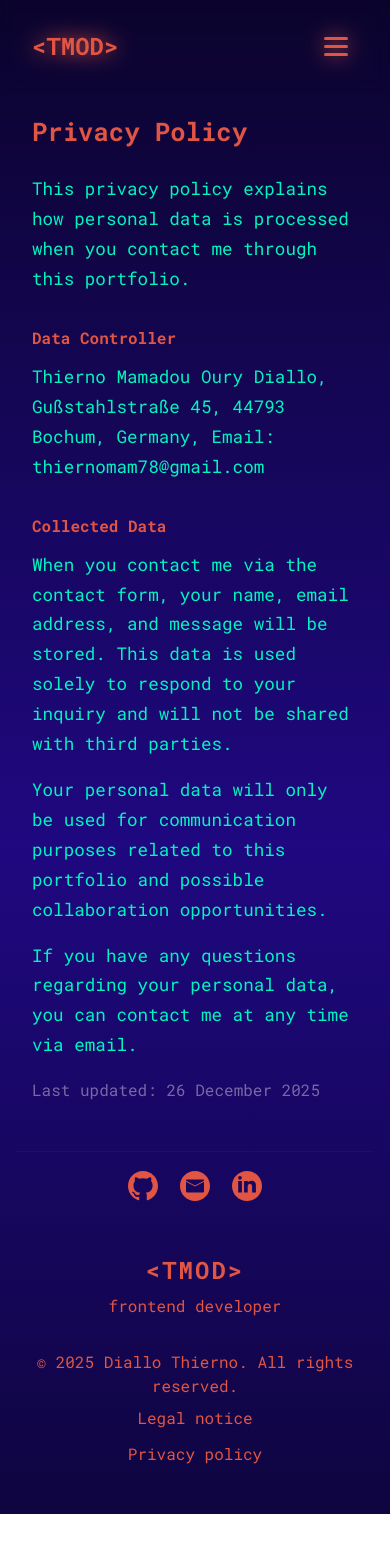
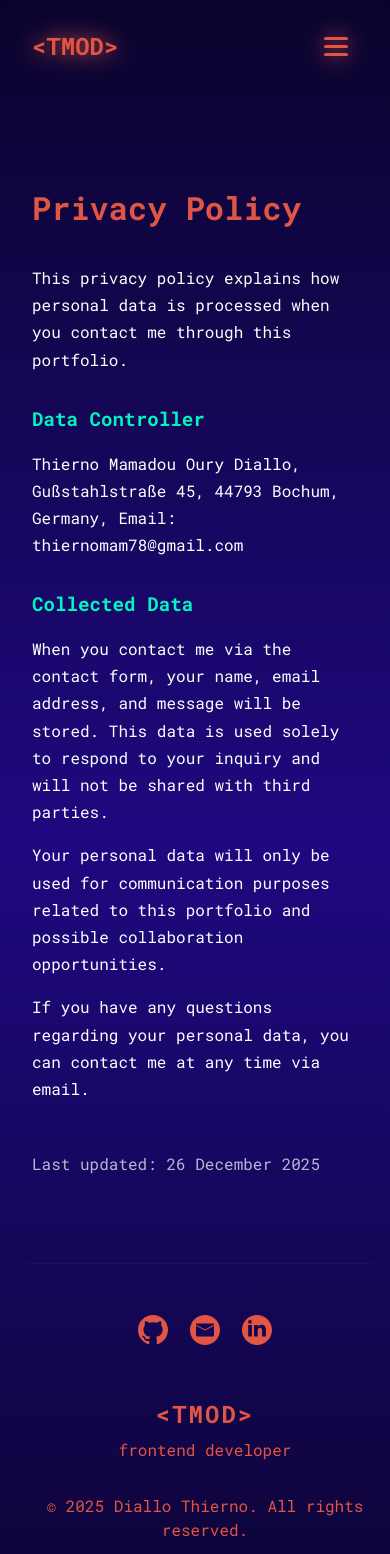
Before and after one commit to tchocpet/Portfolio, an Angular app: page /privacy in a window 390 px wide. Shown: the top 1554 px of the page. Before the commit the page ends 1514 px from the top, so only its background shows below. Built offline with nearby package versions, Linux system fonts and the light colour scheme.

Commit message:
MEESAGE FIX

```diff
--- a/src/app/components/contact/contact.component.html
+++ b/src/app/components/contact/contact.component.html
@@ -145,15 +145,17 @@
           <div class="server-message">
             <span
               class="server-message__text server-message__text--error"
-              *ngIf="contactForm.get('privacy')?.invalid && contactForm.get('privacy')?.touched"
+              *ngIf="
+                contactForm.get('name')?.valid &&
+                contactForm.get('email')?.valid &&
+                contactForm.get('message')?.valid &&
+                contactForm.get('privacy')?.invalid
+              "
             >
               {{ 'contact.privacyRequired' | translate }}
             </span>
 
-            <span
-              class="server-message__text server-message__text--success"
-              *ngIf="serverMessage && contactForm.get('privacy')?.valid"
-            >
+            <span class="server-message__text server-message__text--success" *ngIf="serverMessage">
               {{ serverMessage }}
             </span>
           </div>
--- a/src/app/components/contact/contact.component.ts
+++ b/src/app/components/contact/contact.component.ts
@@ -1,4 +1,4 @@
-import { Component, OnInit } from '@angular/core';
+import { Component, OnInit, ChangeDetectorRef, NgZone } from '@angular/core';
 import { CommonModule } from '@angular/common';
 import {
   FormsModule,
@@ -32,12 +32,14 @@ export class ContactComponent implements OnInit {
   sending = false;
   serverMessage = '';
 
+  private messageTimeout?: ReturnType<typeof setTimeout>;
+
   constructor(
     private fb: FormBuilder,
     private translationService: TranslationService,
+    private cdr: ChangeDetectorRef,
+    private ngZone: NgZone,
   ) {
-    // Initialize EmailJS with your Public Key
-    // Get your Public Key from: https://dashboard.emailjs.com/admin/account
     emailjs.init('y18Jul5fp_HBY-um3');
   }
 
@@ -57,6 +59,19 @@ export class ContactComponent implements OnInit {
     });
   }
 
+  private clearServerMessageAfterDelay(): void {
+    if (this.messageTimeout) {
+      clearTimeout(this.messageTimeout);
+    }
+
+    this.messageTimeout = setTimeout(() => {
+      this.ngZone.run(() => {
+        this.serverMessage = '';
+        this.cdr.detectChanges();
+      });
+    }, 3000);
+  }
+
   onSubmit(): void {
     this.contactForm.markAllAsTouched();
 
@@ -64,7 +79,9 @@ export class ContactComponent implements OnInit {
     const email = this.contactForm.value.email?.trim();
     const message = this.contactForm.value.message?.trim();
 
-    if (!this.contactForm.valid || !name || !email || !message) return;
+    if (!this.contactForm.valid || !name || !email || !message) {
+      return;
+    }
 
     this.sending = true;
     this.serverMessage = '';
@@ -81,21 +98,26 @@ export class ContactComponent implements OnInit {
         () => {
           this.sending = false;
           this.serverMessage = this.translationService.getTranslation('contact.success');
-          this.contactForm.reset({ privacy: false });
+
+          this.contactForm.reset({
+            name: '',
+            email: '',
+            message: '',
+            privacy: false,
+          });
+
           this.contactForm.markAsPristine();
           this.contactForm.markAsUntouched();
 
-          setTimeout(() => {
-            this.serverMessage = '';
-          }, 4000);
+          this.cdr.detectChanges();
+          this.clearServerMessageAfterDelay();
         },
         () => {
           this.sending = false;
           this.serverMessage = this.translationService.getTranslation('contact.failure');
 
-          setTimeout(() => {
-            this.serverMessage = '';
-          }, 4000);
+          this.cdr.detectChanges();
+          this.clearServerMessageAfterDelay();
         },
       );
   }
--- a/src/app/components/footer/footer.component.scss
+++ b/src/app/components/footer/footer.component.scss
@@ -1,7 +1,8 @@
 .footer {
   width: 100%;
   margin-top: auto;
-  padding: 3rem 2rem;
+  padding: 3.5rem 0 2rem;
+  margin: 10px;
   border-top: 1px solid rgba(255, 255, 255, 0.03);
   background: transparent;
 }
@@ -19,12 +20,12 @@
 }
 
 .footer__left {
-  flex: 0 0 25%;
+  flex: 1;
 }
 
 .logo {
   color: #e15544;
-  font-size: 2.5rem;
+  font-size: 2rem;
   font-weight: 700;
   letter-spacing: 2px;
 }
@@ -100,7 +101,7 @@
 
 @media (max-width: 768px) {
   .footer {
-    padding: 1rem 0;
+    padding: 3rem 0 1.5rem;
   }
 
   .footer__inner {
--- a/src/app/pages/privacy/privacy.component.scss
+++ b/src/app/pages/privacy/privacy.component.scss
@@ -1,59 +1,62 @@
 .privacy {
-  color: #02f4bf;
-
-  padding: 6rem 0 2rem;
+  width: 100%;
+  min-height: auto;
+  padding: 140px 0 80px;
+  overflow: visible;
+  box-sizing: border-box;
 }
 
-.privacy .container {
+.container {
   width: 100%;
   max-width: 1650px;
   margin: 0 auto;
   padding: 0 32px;
+  box-sizing: border-box;
 }
 
-.privacy h1 {
+h1 {
   color: #e15544;
-  font-size: 2rem;
-  margin: 0 0 1.5rem;
+  font-size: 3rem;
+  margin-bottom: 2rem;
 }
 
-.privacy h3 {
-  color: #e15544;
-  font-size: 1.25rem;
-  margin: 2rem 0 0.75rem;
+h3 {
+  color: #02f4bf;
+  font-size: 1.4rem;
+  margin-top: 2rem;
+  margin-bottom: 1rem;
 }
 
-.privacy p {
-  font-size: 1.2rem;
+p {
+  color: #ffffff;
   line-height: 1.7;
-  margin: 0 0 1rem;
+  margin-bottom: 1rem;
+  max-width: 1000px;
 }
 
-.privacy .muted {
-  color: rgba(255, 255, 255, 0.4);
-  margin-top: 1rem;
-  font-size: 1rem;
+.muted {
+  opacity: 0.7;
+  margin-top: 3rem;
 }
+
 @media (max-width: 768px) {
   .privacy {
-    min-height: auto;
-    padding: 5rem 0 2rem;
-    margin: 0;
+    padding: 120px 0 60px;
   }
 
-  .privacy .container {
+  .container {
     padding: 0 16px;
   }
 
-  .privacy h1 {
-    font-size: 1.6rem;
+  h1 {
+    font-size: 2rem;
   }
 
-  .privacy h3 {
+  h3 {
+    font-size: 1.2rem;
+  }
+
+  p {
     font-size: 1rem;
   }
-
-  .privacy p {
-    font-size: 1.1rem;
-  }
 }
```
